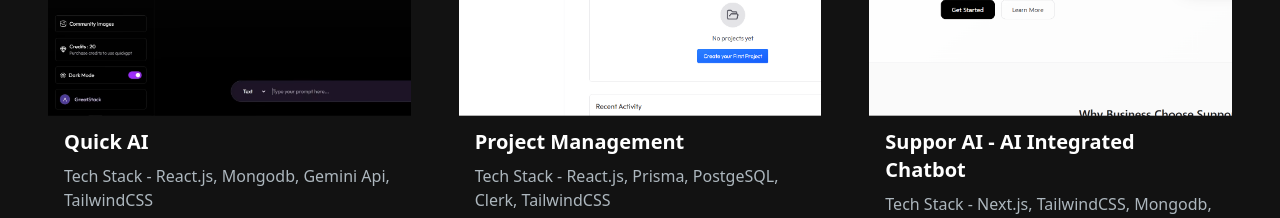
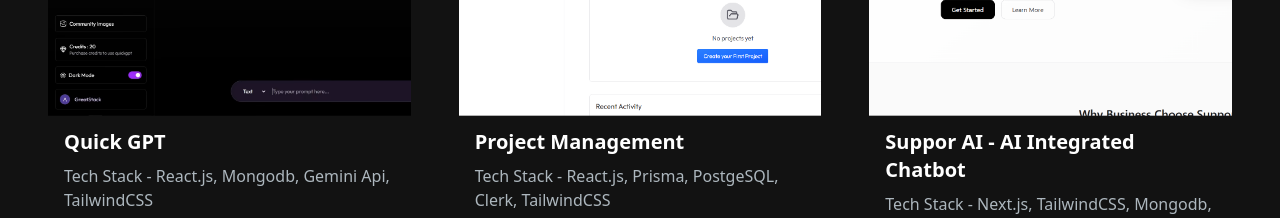
Before and after one commit to Sounak951/StatusCode-200, a Next.js app: page / in a window 1280 px wide. Shown: the part 1480-1698 px from the top of the page. Built offline with nearby package versions, Linux system fonts and the light colour scheme; no server answers.

Commit message:
Fix project title and update Git/preview URLs in ProjectSection component

```diff
--- a/components/ProjectSection.jsx
+++ b/components/ProjectSection.jsx
@@ -7,12 +7,12 @@ import { motion, useInView } from "framer-motion";
 const projectsData = [
   {
     id: 1,
-    title: "Quick AI",
+    title: "Quick GPT",
     description: "Tech Stack - React.js, Mongodb, Gemini Api, TailwindCSS ",
     image: "/images/projects/1.png",
     tag: ["All", "Web"],
-    gitUrl: "/",
-    previewUrl: "/",
+    gitUrl: process.env.NEXT_PUBLIC_PROJECT1_GIT || "/",
+    previewUrl: process.env.NEXT_PUBLIC_PROJECT1_PREVIEW || "/",
   },
   {
     id: 2,
```
